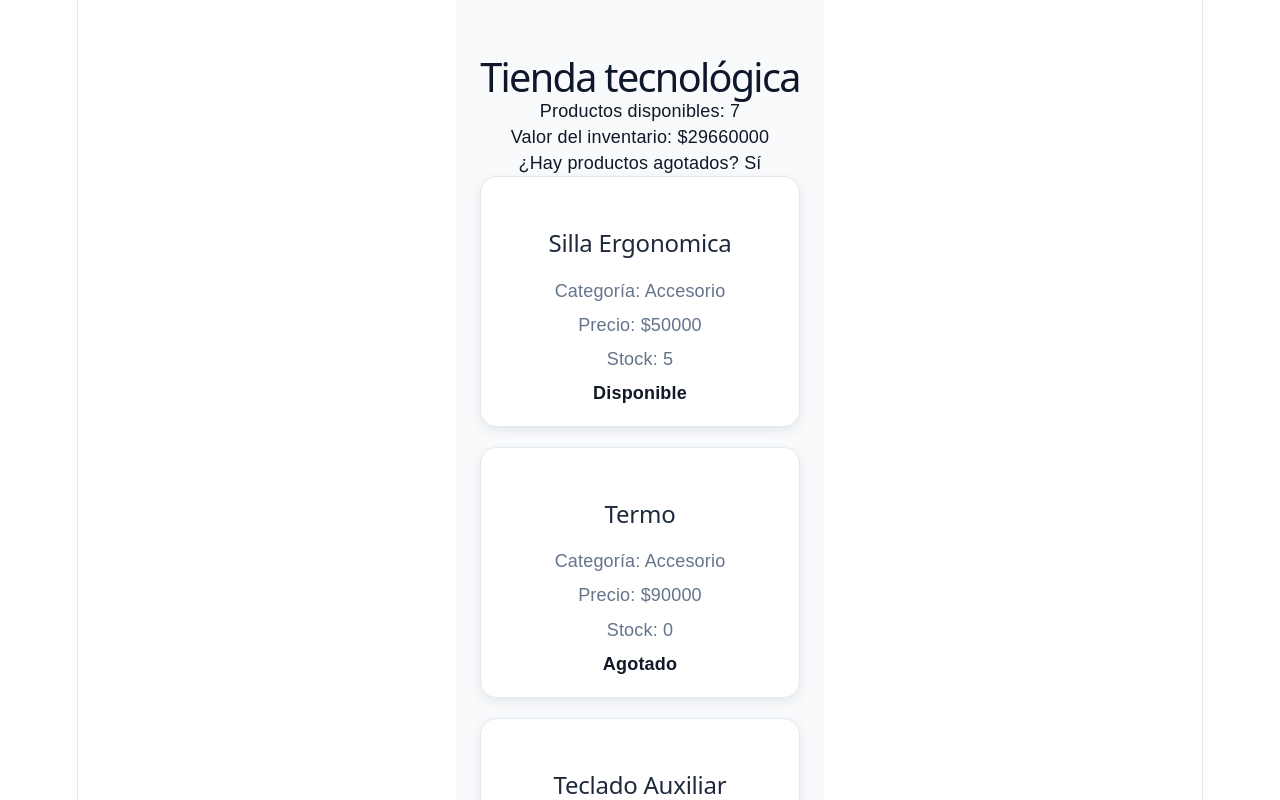
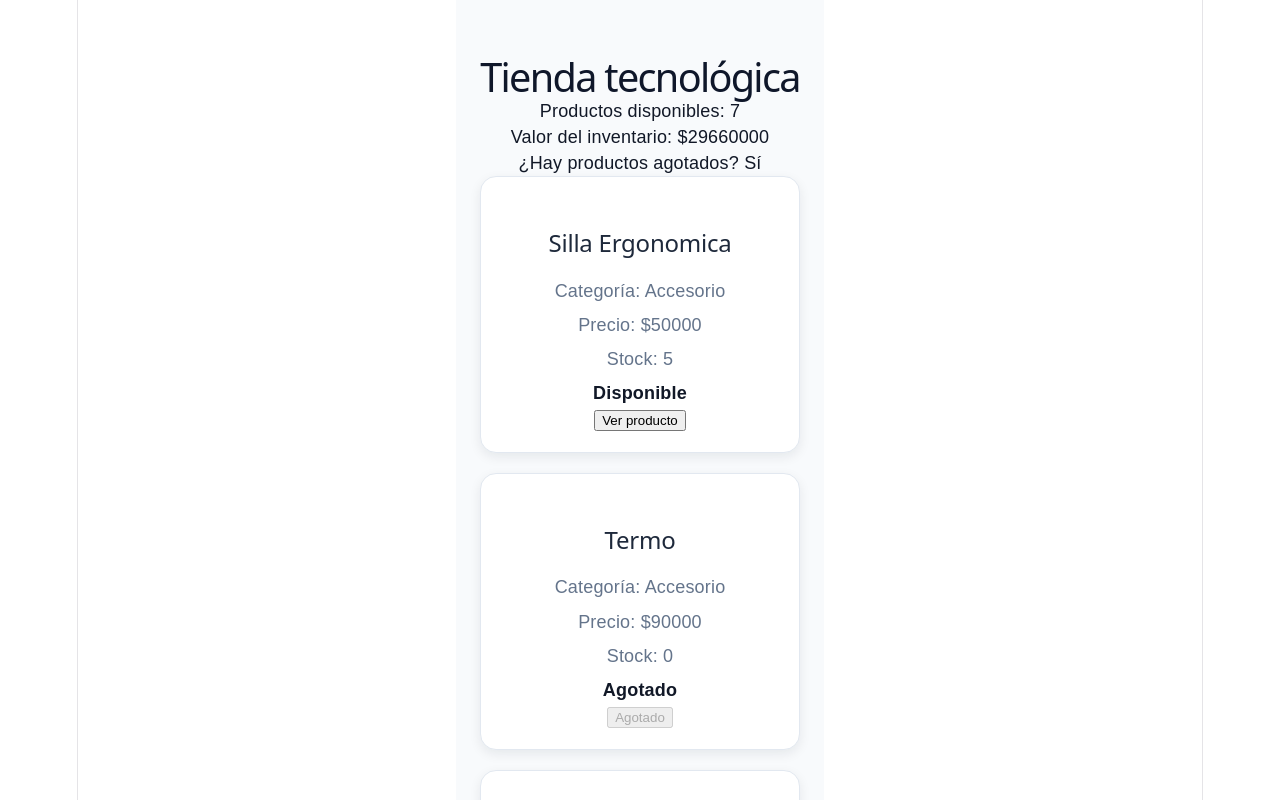
Before and after one commit to TechNexus0/TechNexus0-react-js-ficha-3409609-Juan_Vargas, a React (Vite) app: page / in a window 1280 px wide. Shown: the top 800 px of the page. Built offline with nearby package versions, Linux system fonts and the light colour scheme.

Commit message:
Edición de ProductoCard.jsx se añaden nuevas características

```diff
--- a/src/components/ProductoCard.jsx
+++ b/src/components/ProductoCard.jsx
@@ -1,13 +1,38 @@
 function ProductoCard({ producto }) {
- const estado = producto.stock > 0 ? 'Disponible' : 'Agotado';
- return (
- <article className="producto-card">
- <h2>{producto.nombre}</h2>
- <p>Categoría: {producto.categoria}</p>
- <p>Precio: ${producto.precio}</p>
- <p>Stock: {producto.stock}</p>
- <strong>{estado}</strong>
- </article>
- );
+const {
+nombre,
+
+precio,
+categoria,
+stock
+} = producto;
+const estado =
+stock > 0
+? "Disponible"
+: "Agotado";
+const mostrarProducto = () => {
+alert(`Seleccionaste ${nombre}`);
+};
+return (
+<article className="producto-card">
+<h2>{nombre}</h2>
+<p>Categoría: {categoria}</p>
+<p>Precio: ${precio}</p>
+<p>Stock: {stock}</p>
+<strong>{estado}</strong>
+<br />
+<button
+onClick={mostrarProducto}
+disabled={stock === 0}
+>
+{
+stock > 0
+? "Ver producto"
+: "Agotado"
 }
+</button>
+</article>
+);
+}
+
 export default ProductoCard;
```
